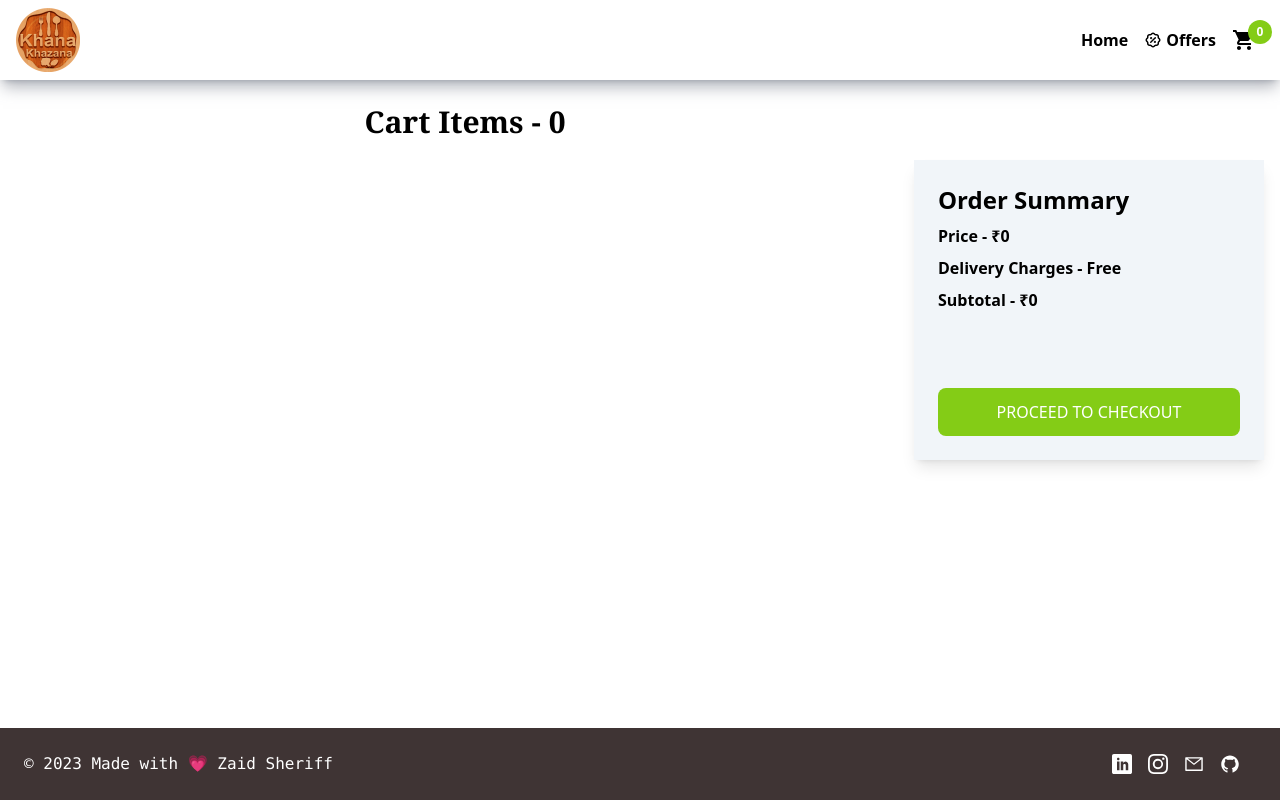
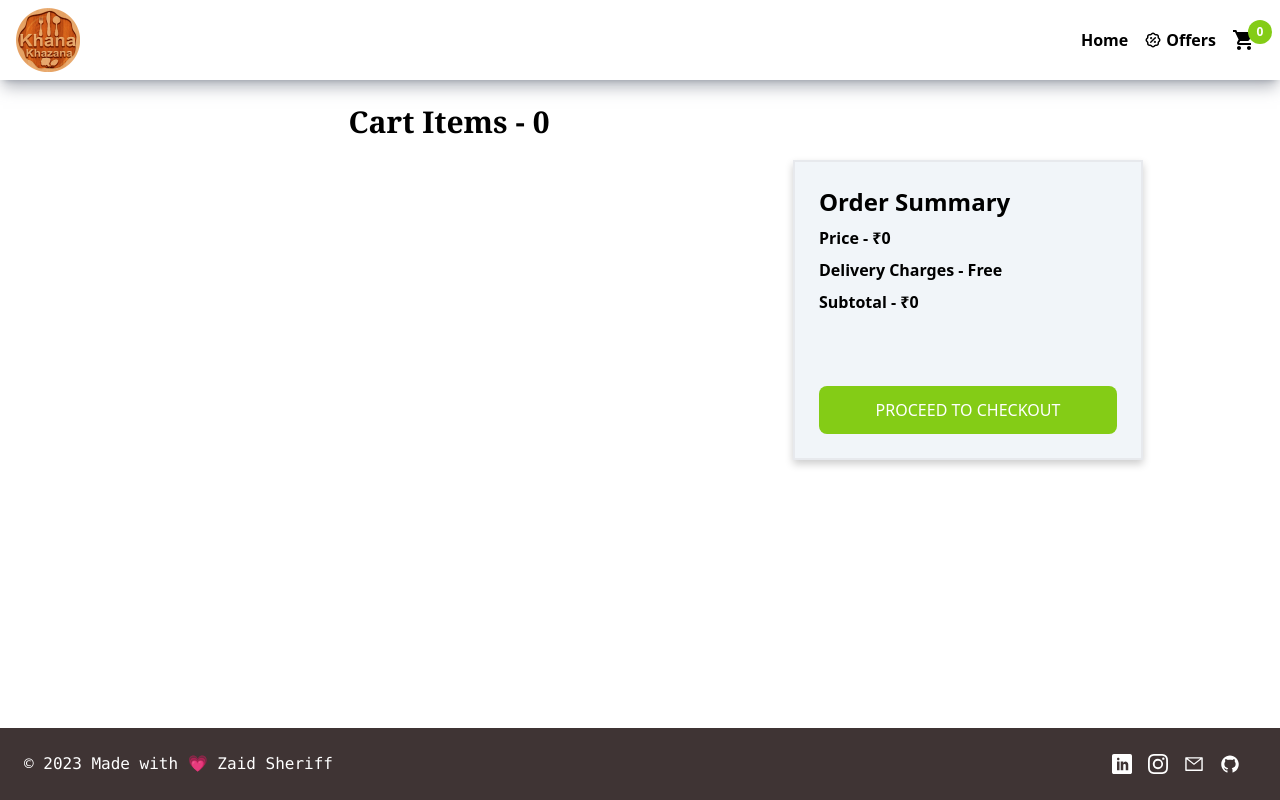
Before and after one commit to zaidsheriff786/khana-khazana, a React (Vite) app: page /cart in a window 1280 px wide. Built offline with nearby package versions, Linux system fonts and the light colour scheme.

Commit message:
responsive design tweaks

```diff
--- a/src/components/Cart.js
+++ b/src/components/Cart.js
@@ -12,8 +12,8 @@ const Cart = () => {
     dispatch(clearCart());
   };
   return (
-    <div className='my-2 mx-4 flex flex-1'>
-      <div className='w-[60%] mx-auto'>
+    <div className='my-2 mx-4 flex justify-center flex-1 flex-wrap sm:flex-nowrap'>
+      <div className='w-full sm:w-[50%]'>
         <div className='my-4 flex justify-center items-center'>
           <div className='text-center font-bold text-xl font-serif sm:text-3xl'>
             Cart Items - {totalQuantity}
--- a/src/components/Checkout.js
+++ b/src/components/Checkout.js
@@ -4,7 +4,7 @@ const CheckOut = () => {
   const cartAmount = useSelector((store) => store.cart.cartTotalAmount);
 
   return (
-    <div className='w-[350px] h-[300px] flex flex-col justify-between p-6 mt-[72px] bg-slate-100 shadow-lg'>
+    <div className='w-[350px] h-[300px] flex flex-col justify-between p-6 bg-slate-100 border-2 border-[#e7e9ed] shadow-[0_4px_8px_0_rgba(0,0,0,0.2)] hover:shadow-[0_8px_16px_0_rgba(0,0,0,0.2)] transition duration-[0.3s] sm:mt-[72px] sm:ml-8'>
       <div>
         <h1 className='text-2xl text-black-800 font-bold'>Order Summary</h1>
         <h1 className='text-base mt-2 font-semibold'>
```
